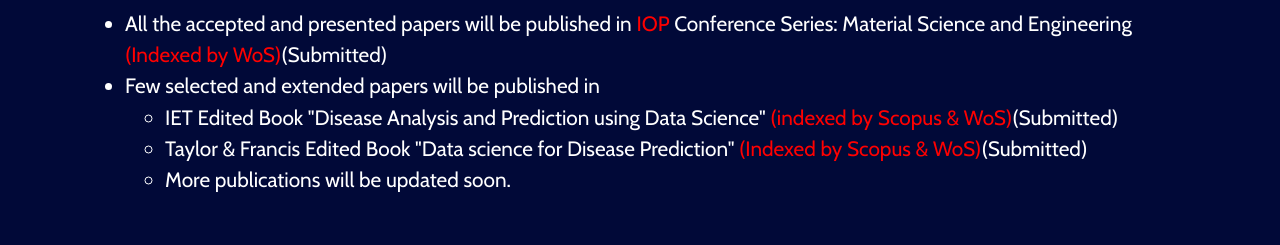
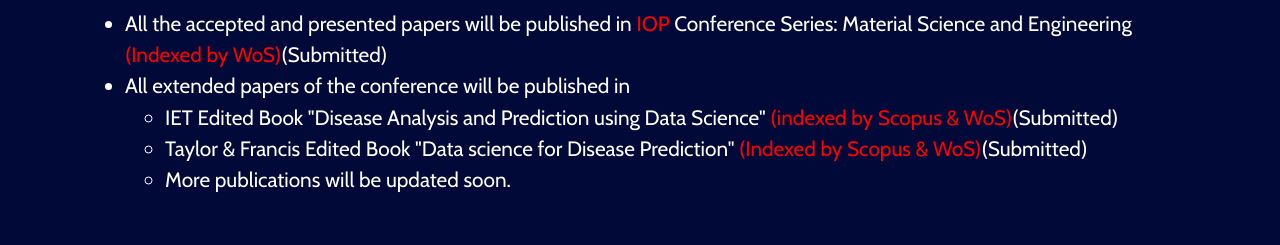
Before and after one commit to saathvikdm/AICDMB, a React (Create React App) app: page /publication in a window 1280 px wide. Shown: the part 204-449 px from the top of the page. Built offline with nearby package versions, Linux system fonts and the light colour scheme.

Commit message:
minor changes

```diff
--- a/src/About.jsx
+++ b/src/About.jsx
@@ -33,7 +33,7 @@
                 <tr>
                   <td>Paper Submission Deadline</td>
                   <td>
-                    October 20, 2021
+                    October 31, 2021
                   </td>
                 </tr>
                 <tr>
--- a/src/publication.jsx
+++ b/src/publication.jsx
@@ -14,7 +14,7 @@
                 <div className="div-bg-col">
                     <ul style={{fontSize: '1.3em'}}>
                         <li>All the accepted and presented papers will be published in <span className="color-red">IOP </span> Conference Series: Material Science and Engineering <span className="color-red">(Indexed by WoS)</span>(Submitted)</li>
-                        <li>Few selected and extended papers will be published in
+                        <li>All extended papers of the conference will be published in
                         <ul>
                             <li>IET Edited Book "Disease Analysis and Prediction using Data Science" <span className="color-red">(indexed by Scopus & WoS)</span>(Submitted)</li>
                             <li>Taylor & Francis Edited Book "Data science for Disease Prediction" <span className="color-red">(Indexed by Scopus & WoS)</span>(Submitted)</li>
```
